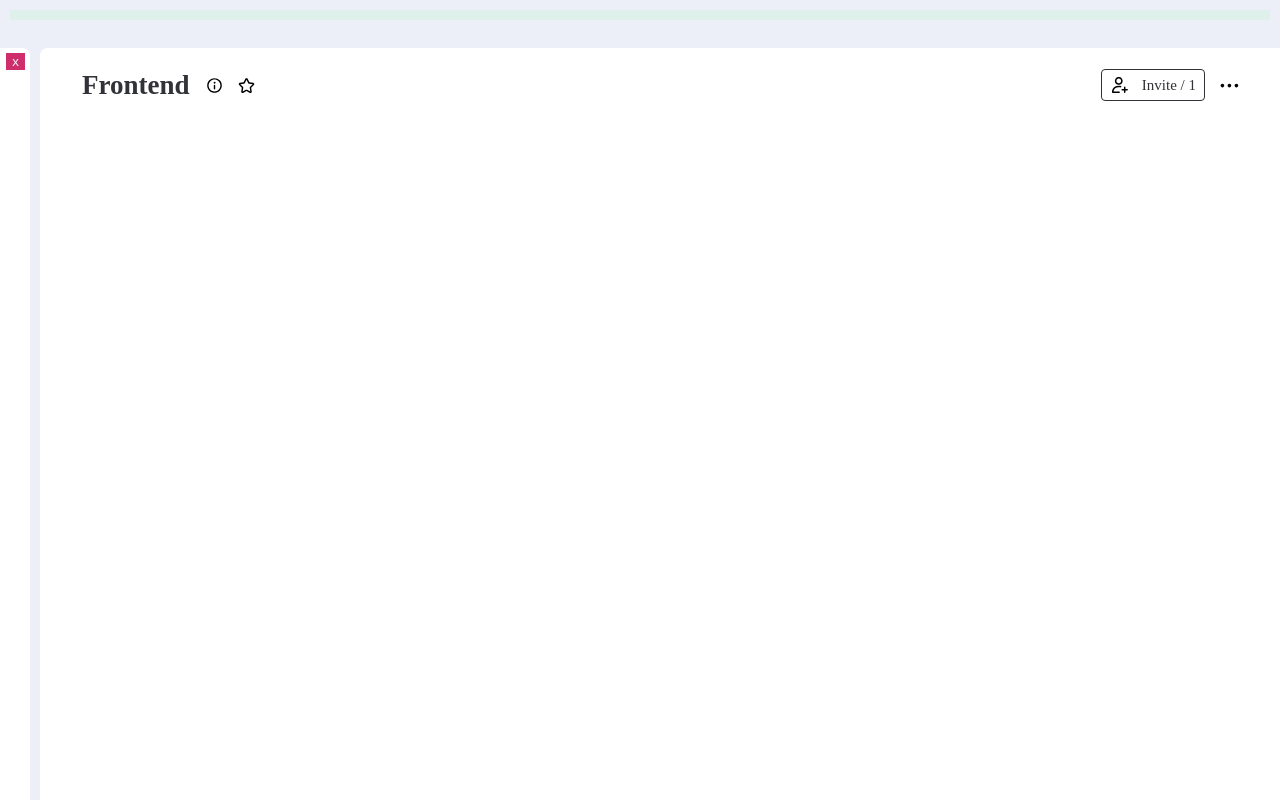
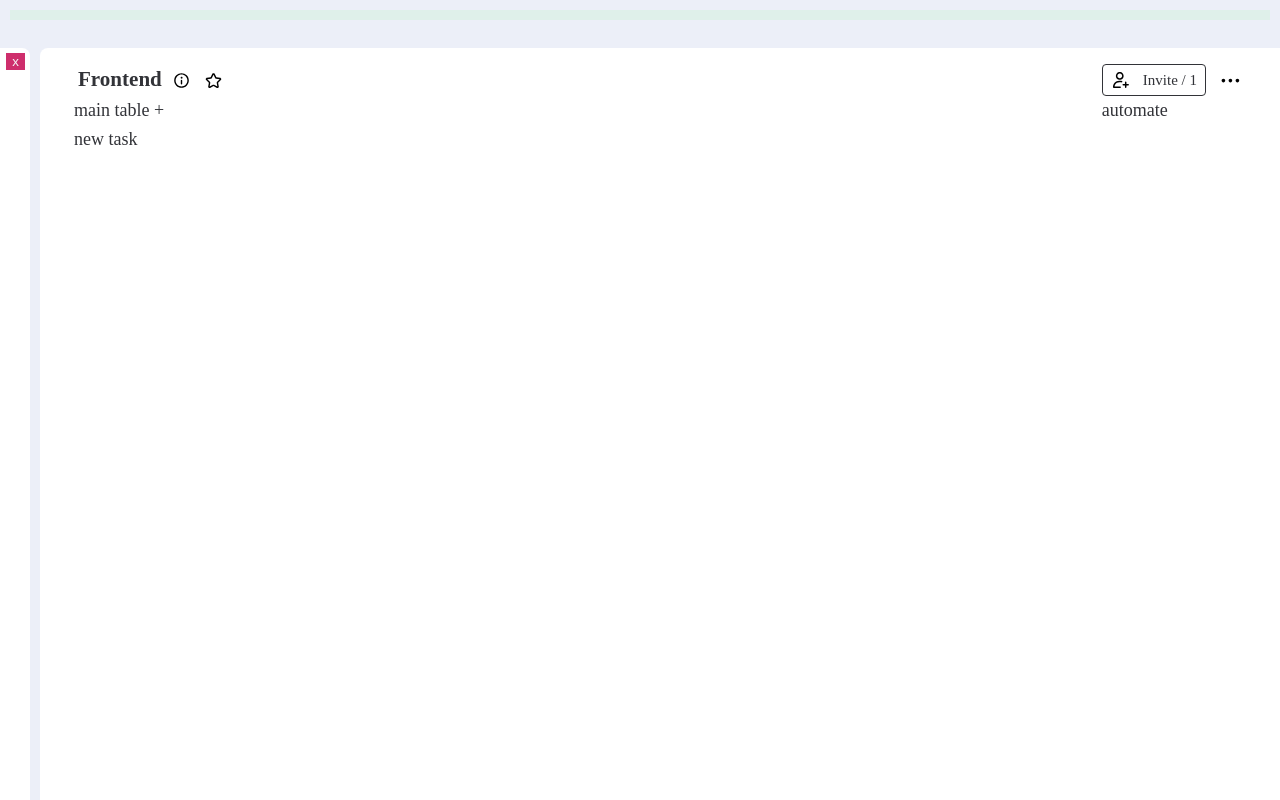
Before and after one commit to NoamSaar/Myday-frontend, a React (Vite) app: page /board/b101 in a window 1280 px wide. Built offline with nearby package versions, Linux system fonts and the light colour scheme; a web font is replaced by a local one.

Commit message:
Fix board-details-header and add scroll class

```diff
--- a/src/assets/styles/basics/_base.scss
+++ b/src/assets/styles/basics/_base.scss
@@ -21,15 +21,9 @@ h4,
 h5,
 h6 {
     font-family: poppins;
-    margin: 0 0 0.6em;
+    margin: 0;
+    // margin: 0 0 0.6em;
     line-height: 1;
-}
-
-
-section,
-main,
-footer {
-    padding: 5px;
 }
 
 img {
--- a/src/assets/styles/basics/_helpers.scss
+++ b/src/assets/styles/basics/_helpers.scss
@@ -43,6 +43,10 @@
 
     &.justify-center {
         justify-content: center;
+    }
+
+    &.justify-space-between {
+        justify-content: space-between;
     }
 
     &.align-center {
--- a/src/assets/styles/cmps/_board-header.scss
+++ b/src/assets/styles/cmps/_board-header.scss
@@ -1,63 +1,82 @@
 .board-header {
-    padding: 30px 30px 0px 30px;
+    padding-inline: 34px;
     padding-top: 16px;
-    padding-left: 38px;
 
-    & h1 {
-        margin: 0;
+    display: grid;
+    grid-template-areas:
+        "info colleagues"
+        "display-opts actions"
+        "filter filter";
+    justify-content: space-between;
+
+    &.scrolled {
+        grid-template-areas:
+            "info display-opts colleagues"
+            "filter filter filter";
+        grid-template-columns: auto 1fr 1fr;
+
+        .actions {
+            display: none;
         }
 
-    & .board-header-top-container {
+        .colleagues {
+            justify-self: end;
+        }
+    }
+
+    .info {
+        grid-area: info;
         display: flex;
         align-items: center;
+        // margin-right: 4px;
 
-        & .board-title-info-container {
-            display: flex;
-            align-items: center;
-            flex: 1 0;
-            min-width: 100px;
-            margin-right: 8px;
-            margin-left: -5px;
-
-            & h1 {
-                margin: 0;
-                margin-inline-end: 5px;
+        .board-title {
             padding-inline: 4px;
         }
 
-            & .btn-container {
+        .btn {
 
             &>* {
                 width: 27px;
             }
         }
 
-
     }
 
-        & .board-header-actions {
+    .colleagues {
+        grid-area: colleagues;
         display: flex;
         align-items: center;
         white-space: nowrap;
         gap: 8px;
 
-            & .invite-container {
+        .invite-container {
             border: 1px solid;
             font-size: 15px;
 
-                & p {
+            p {
                 margin: 0;
                 padding-inline: 0 8px;
             }
 
-                & img {
+            img {
                 margin-inline-end: 8px;
                 padding-inline-start: 8px;
             }
         }
     }
 
-        & .btn-container {
+    .display-opts {
+        grid-area: display-opts;
+
+    }
+
+    .actions {
+        grid-area: actions;
+
+    }
+
+    .btn {
         display: flex;
         justify-content: center;
         align-items: center;
@@ -74,5 +93,8 @@
             background-color: $clr-btn-hover;
         }
     }
+
+    .filter-sec {
+        grid-area: filter;
     }
 }
--- a/src/cmps/BoardHeader.jsx
+++ b/src/cmps/BoardHeader.jsx
@@ -3,31 +3,36 @@
 export function BoardHeader({ board }) {
     return (
         <header className="board-header">
-            <div className="board-header-top-container">
-                <div className="board-title-info-container">
+            <div className="info">
+                <h3 className="board-title">{board.title}</h3>
 
-                    <h1>
-                        {board.title}
-                    </h1>
-                    <div className="btn-container">
+                <div className="btn">
                     <img src="../../public/icons/info.svg" />
                 </div>
-                    <div className="btn-container">
+
+                <div className="btn">
                     <img src="../../public/icons/favorite.svg" />
                 </div>
+
             </div>
 
-                <div className="board-header-actions">
+            <div className="colleagues">
 
-                    <div className="btn-container invite-container">
+                <div className="btn invite-container">
                     <img src="../../public/icons/invite.svg" /> <p>Invite / 1</p>
                 </div>
 
-                    <div className="btn-container">
+                <div className="btn">
                     <img src="../../public/icons/menu.svg" />
                 </div>
 
             </div>
+
+            <div className="display-opts">main table +</div>
+            <div className="actions">automate</div>
+
+            <div className="filter-sec">
+                <div>new task</div>
             </div>
         </header>
     )
```
Lines whose indentation alone changed are shown as unchanged.
